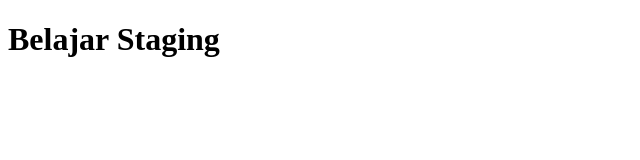
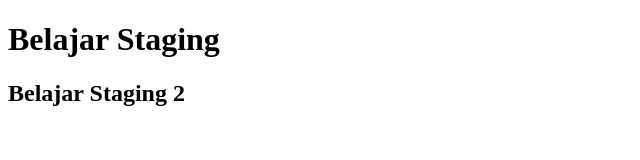
Before and after one commit to Afsheen23/belajar-niomic, a plain HTML site: page header.html in a window 1280 px wide. Shown: the whole page, without its empty margins (0-640 px from the left). Drawn offline with Linux system fonts and the light colour scheme.

Commit message:
Add H2 Header.html

```diff
--- a/header.html
+++ b/header.html
@@ -5,5 +5,6 @@
 </head>
 <body>
 	<h1>Belajar Staging</h1>
+	<h2>Belajar Staging 2</h2>
 </body>
 </html>
```
